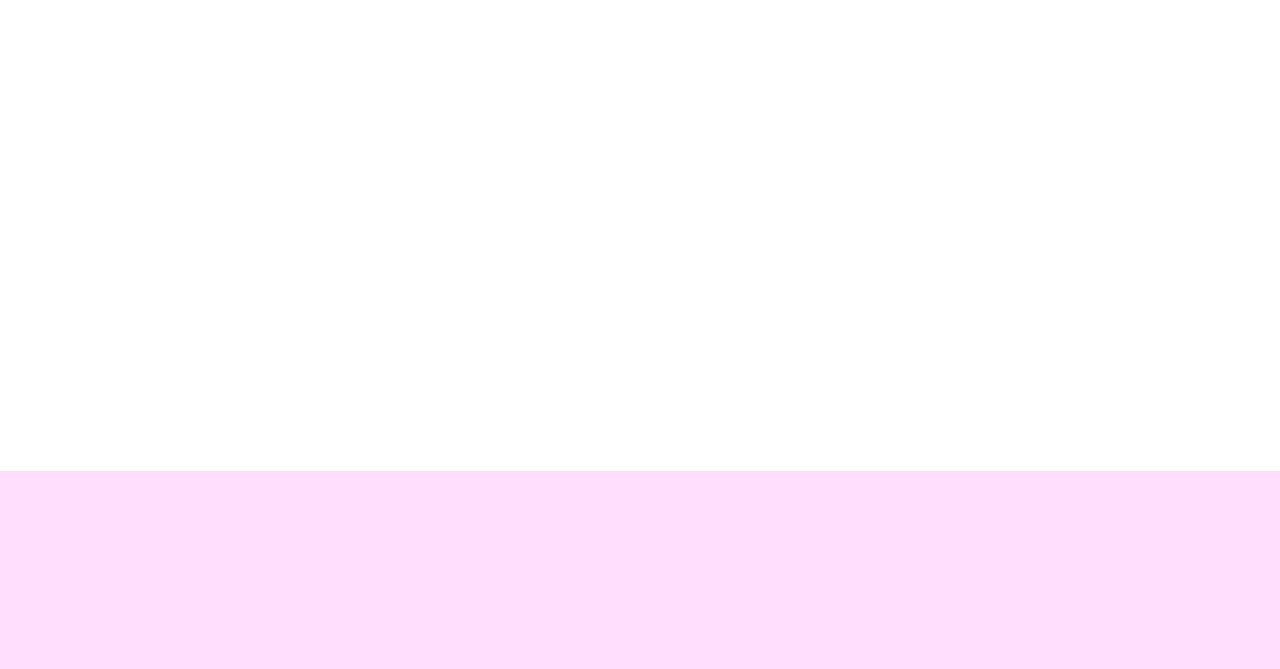
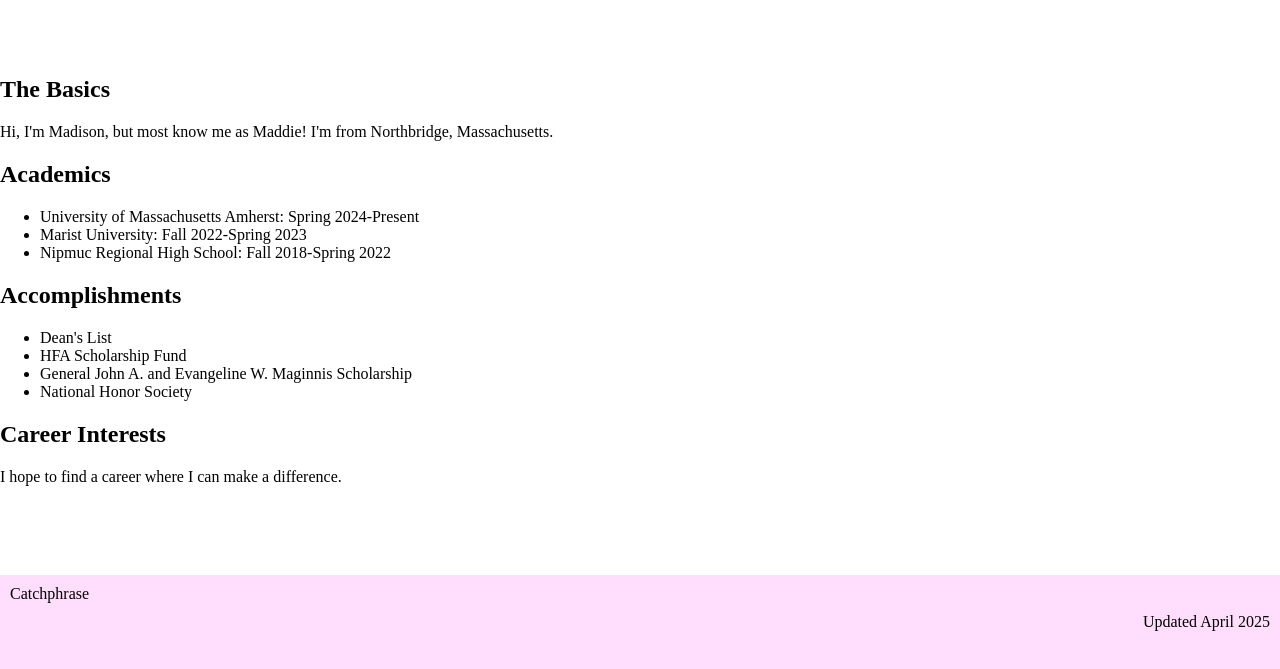
Before and after one commit to maddiem0703/maddiem0703.github.io, a plain HTML site: page aboutme.html in a window 1280 px wide. Shown: the part 85-754 px from the top of the page. Drawn offline with Linux system fonts and the light colour scheme.

Commit message:
Update aboutme.html

```diff
--- a/aboutme.html
+++ b/aboutme.html
@@ -21,8 +21,37 @@
         </nav>
     </header>
 
-    <main></main>
+    <main class="aboutme">
+        <div class="basics">
+            <h2 class="me">The Basics</h2>
+            <p class="me">Hi, I'm Madison, but most know me as Maddie! I'm from Northbridge, Massachusetts.</p>
+        </div>
+        <div class="academics">
+            <h2 class="me">Academics</h2>
+            <ul class="me">
+                <li>University of Massachusetts Amherst: Spring 2024-Present</li>
+                <li>Marist University: Fall 2022-Spring 2023</li>
+                <li>Nipmuc Regional High School: Fall 2018-Spring 2022</li>
+            </ul>
+        </div>
+        <div class="accomplishments">
+            <h2 class="me">Accomplishments</h2>
+            <ul class="me">
+                <li>Dean's List</li>
+                <li>HFA Scholarship Fund</li>
+                <li>General John A. and Evangeline W. Maginnis Scholarship</li>
+                <li>National Honor Society</li>
+            </ul>
+        </div>
+        <div class="career">
+            <h2 class="me">Career Interests</h2>
+            <p class="me">I hope to find a career where I can make a difference.</p>
+        </div>
+    </main>
 
-    <footer></footer>
+    <footer>
+        <article class="left">Catchphrase</article>
+        <article class="right">Updated April 2025</article>
+    </footer>
 </body>
 </html>
```
